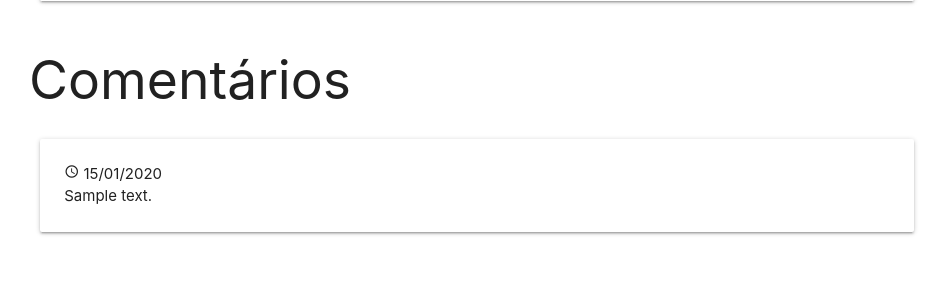
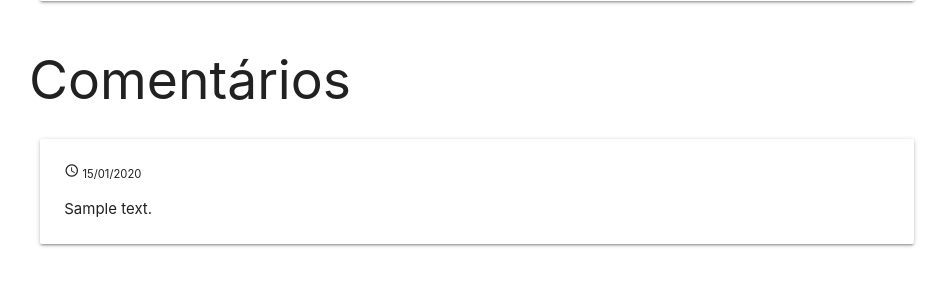
Before and after one commit to claytonaalves/galadriel, a Flask app: page /chamados/1 in a window 1280 px wide. Shown: the part 345-631 px from the top of the page, without its empty margins (163-1110 px from the left). Run offline with Flask 2, Linux system fonts and the light colour scheme; tables that the repository leaves empty hold one stand-in row (values such as "Sample post"); parts of the project's set-up code (start-up, migrations or seed data) failed here and were passed over; some libraries are stand-ins or nearby versions.

Commit message:
Adicionado markdown na renderização dos chamados

```diff
--- a/app/app.py
+++ b/app/app.py
@@ -1,6 +1,8 @@
 """ Aplicacao principal
 """
 from flask import Flask, Blueprint
+from flaskext.markdown import Markdown
+
 from .database import db
 from .formatters import register_formatters
 
@@ -20,6 +22,7 @@ def create_app(config):
 
 def register_extensions(app):
     db.init_app(app)
+    Markdown(app)
 
 
 def register_blueprints(app):
--- a/app/templates/chamados/detalhe.html
+++ b/app/templates/chamados/detalhe.html
@@ -16,7 +16,11 @@
           <p style="color: #909090">
             <i class="tiny material-icons">perm_identity</i> {{ chamado.solicitante }}
           </p>
-          <p style="margin-top: 15px">{{ chamado.descricao }}</p>
+          <div style="margin-top: 15px">
+{% filter markdown %}
+{{ chamado.descricao }}
+{% endfilter %}
+          </div>
         </div>
         <div class="card-action">
           <a href="#">Finalizar</a>
@@ -34,11 +38,13 @@
     <div class="col s12">
       <div class="card">
         <div class="card-content">
-          <div>
+          <small>
             <i class="tiny material-icons">query_builder</i> {{ comentario.data|datetime }}
-          </div>
-          <div>
-            {{ comentario.descricao }}
+          </small>
+          <div class="markdown" style="margin-top: 15px">
+{% filter markdown %}
+{{ comentario.descricao }}
+{% endfilter %}
           </div>
         </div>
       </div>
```
